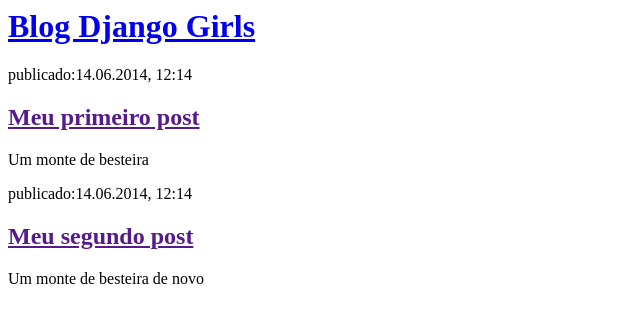
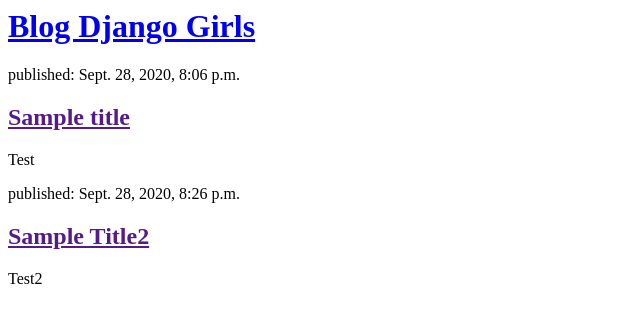
Before and after one commit to thisousap/my-first-blog, a Django app: page / in a window 1280 px wide. Shown: the top 323 px of the page, without its empty margins (0-640 px from the left). Run offline with Django 3.2, Linux system fonts and the light colour scheme; data comes from the database, SQL or seed files in the repository; both versions use the stored data as it was after the commit.

Commit message:
Modified to display posts from database.

```diff
--- a/blog/templates/blog/post_list.html
+++ b/blog/templates/blog/post_list.html
@@ -5,16 +5,14 @@
        <h1><a href="/">Blog Django Girls</a></h1>
      </div>
 
-     <div>
-         <p>publicado:14.06.2014, 12:14</p>
-         <h2><a href="">Meu primeiro post</a></h2>
-         <p>Um monte de besteira</p>
+    {% for post in posts %}
+         <div>
+           <p>published: {{ post.published_date}}</p>
+           <h2><a href="">{{ post.title }}</a></h2>
+           <p>{{ post.text|linebreaksbr }}</p>
          </div>
+     {% endfor %}
 
-     <div>
-           <p>publicado:14.06.2014, 12:14</p>
-           <h2><a href="">Meu segundo post</a></h2>
-           <p>Um monte de besteira de novo</p>
      </div>
   </body>
 </html>
--- a/blog/views.py
+++ b/blog/views.py
@@ -1,4 +1,7 @@
 from django.shortcuts import render
+from django.utils import timezone
+from .models import Post
 
 def post_list(request):
-    return render(request, 'blog/post_list.html',{})# Create your views here.
+    posts = Post.objects.filter(published_date__lte=timezone.now()).order_by('published_date')
+    return render(request, 'blog/post_list.html', {'posts':posts})
```
Also changed, not shown: db.sqlite3.
